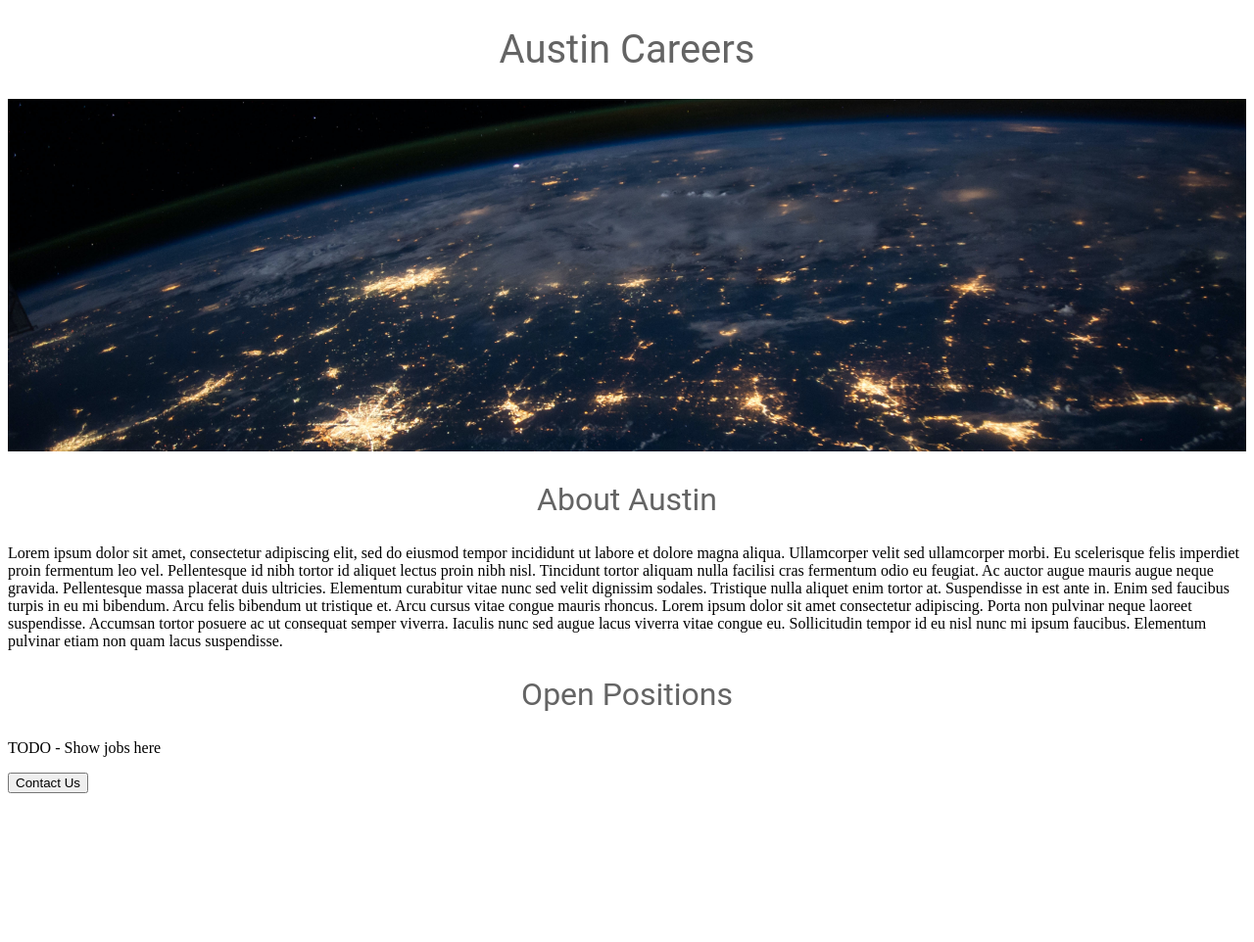
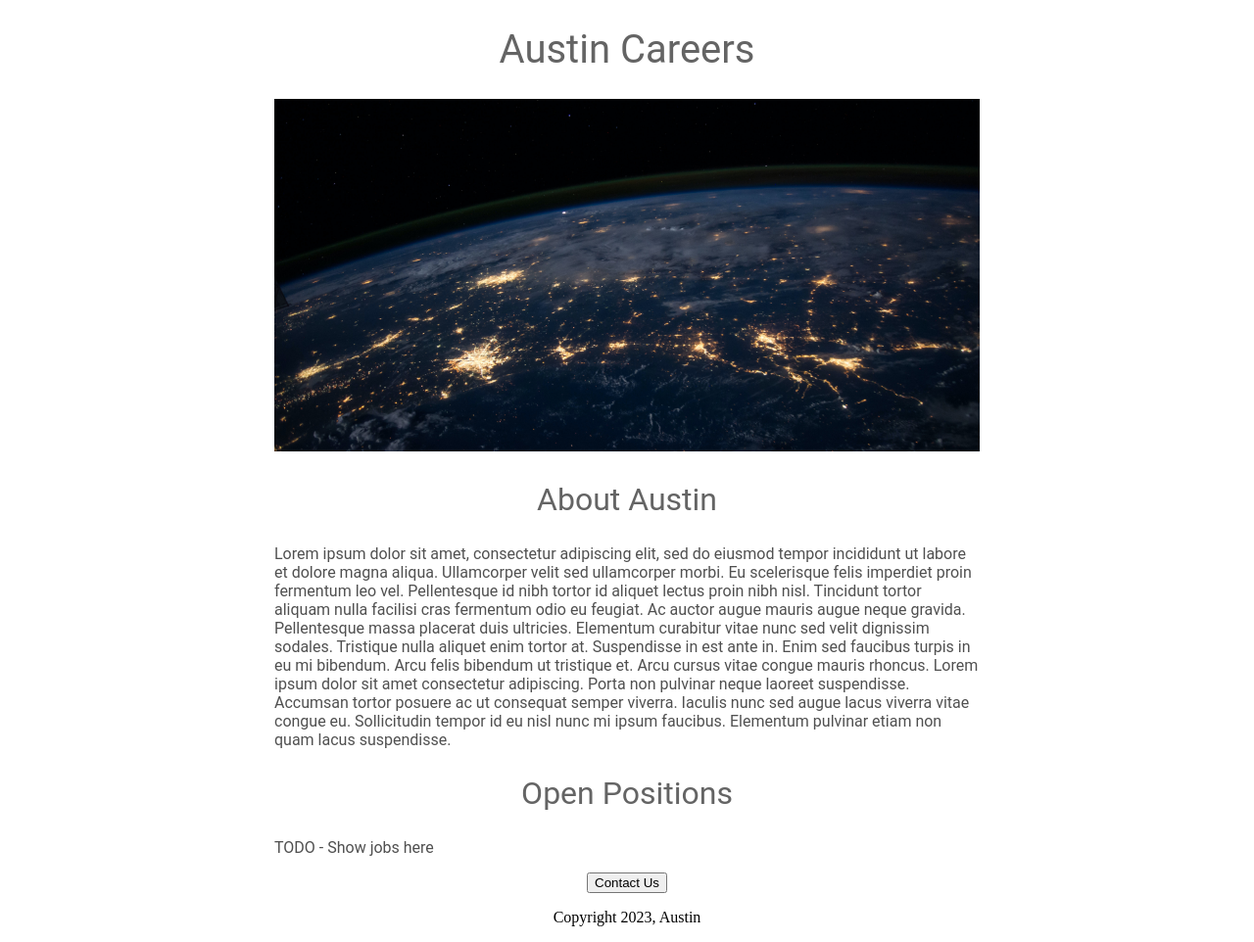
Before and after one commit to Austinator65/austin-careers-website, a Flask app: page / in a window 1280 px wide. Shown: the whole page at 98% size. Before the commit the page ends 810 px from the top, so only its background shows below. Run offline with Flask 3, Linux system fonts and the light colour scheme.

Commit message:
added CSS styling

```diff
--- a/templates/homes.html
+++ b/templates/homes.html
@@ -23,23 +23,35 @@
         text-align: center;
         font-weight: normal;
       }
-      <p>
+      .bodytext {
         font-family: Roboto;
         color: rgb(80,80,80)
-    </p>
+      }
+
+      #Container {
+        max-width: 720px;
+        margin: 0 auto;
+      }
     </style>
 
   </head>
   <body>
+    <div id="Container">
        <h1>Austin Careers</h1>
         <img id="banner" src="https://austin-careers-website.austinmofokeng.repl.co/static/banner.jpg" height="320">
 
         <h2>About Austin</h2>
-    <p>
+        <p class="bodytext">
           Lorem ipsum dolor sit amet, consectetur adipiscing elit, sed do eiusmod tempor incididunt ut labore et dolore magna aliqua. Ullamcorper velit sed ullamcorper morbi. Eu scelerisque felis imperdiet proin fermentum leo vel. Pellentesque id nibh tortor id aliquet lectus proin nibh nisl. Tincidunt tortor aliquam nulla facilisi cras fermentum odio eu feugiat. Ac auctor augue mauris augue neque gravida. Pellentesque massa placerat duis ultricies. Elementum curabitur vitae nunc sed velit dignissim sodales. Tristique nulla aliquet enim tortor at. Suspendisse in est ante in. Enim sed faucibus turpis in eu mi bibendum. Arcu felis bibendum ut tristique et. Arcu cursus vitae congue mauris rhoncus. Lorem ipsum dolor sit amet consectetur adipiscing. Porta non pulvinar neque laoreet suspendisse. Accumsan tortor posuere ac ut consequat semper viverra. Iaculis nunc sed augue lacus viverra vitae congue eu. Sollicitudin tempor id eu nisl nunc mi ipsum faucibus. Elementum pulvinar etiam non quam lacus suspendisse.
         </p>
         <h2>Open Positions</h2>
-    <p>TODO - Show jobs here</p>
+        <p class="bodytext">TODO - Show jobs here</p>
+        <div style="text-align: center;">
         <button>Contact Us</button>
+          <p>
+            Copyright 2023, Austin
+          </p>
+        </div>
+   </div>
   </body>
 </html>
```
Lines whose indentation alone changed are shown as unchanged.
